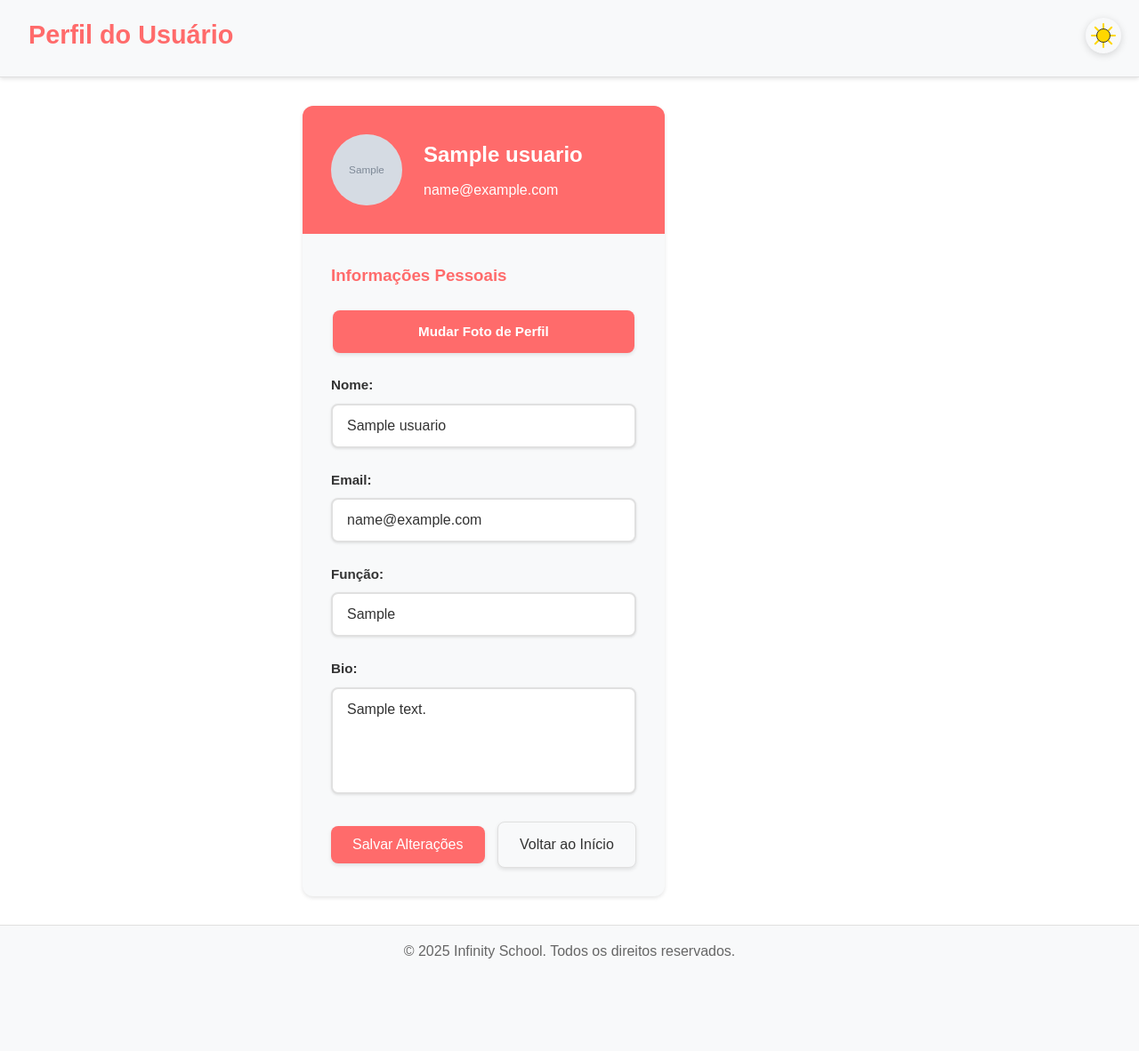
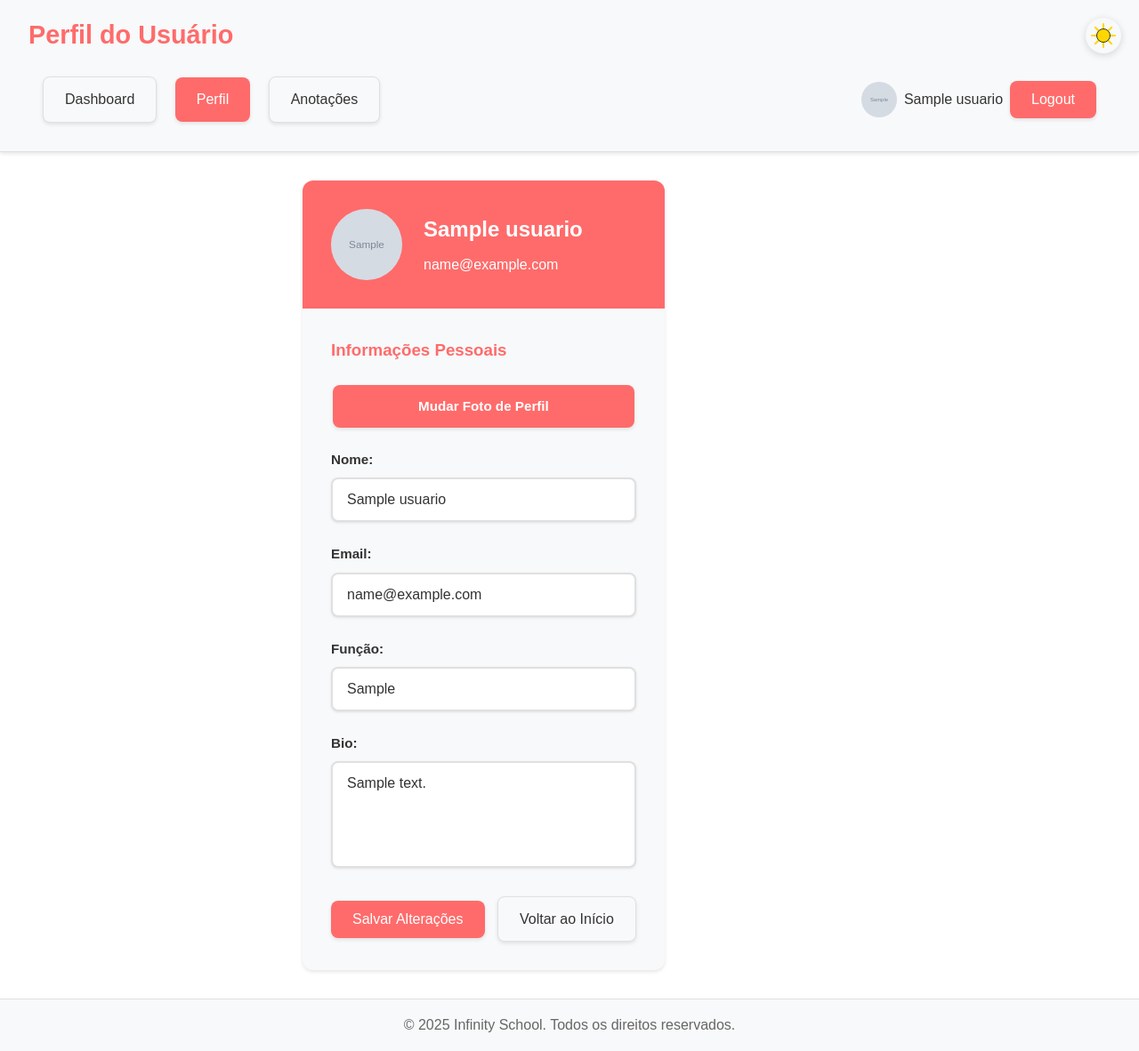
Before and after one commit to gontin/infinityboard, a Django app: page /perfil in a window 1280 px wide. Shown: the whole page at 89% size. Before the commit the page ends 1078 px from the top, so only its background shows below. Run offline with Django 5.2, Linux system fonts and the light colour scheme; a user stored in the database is signed in; tables that the repository leaves empty hold one stand-in row (values such as "Sample post"); grey boxes marked "Sample" are stand-in pictures.

Commit message:
style: detalhes

```diff
--- a/templates/perfil.html
+++ b/templates/perfil.html
@@ -4,6 +4,27 @@
 {% block title %}Perfil - Infinity School{% endblock %}
 
 {% block header_title %}Perfil do Usuário{% endblock %}
+
+{% block header %}
+<nav class="nav-menu">
+    <div class="left-menu">
+        <a href="{% url 'inicio' %}" class="btn btn-secondary">Dashboard</a>
+        <a href="{% url 'perfil' %}" class="btn btn-primary">Perfil</a>
+        <a href="{% url 'note_list' %}" class="btn btn-secondary">Anotações</a>
+    </div>
+
+    <div class="right-menu">
+        <div class="profile-container">
+            <img src="{{ user.perfil.foto }}" alt="Foto de Perfil" class="profile-img">
+            <span class="username">{{ user.perfil }}</span>
+            <form method="post" action="{% url 'logout' %}">
+                {% csrf_token %}
+                <button type="submit" class="btn btn-primary">Logout</button>
+            </form>
+        </div>
+    </div>
+</nav>
+{% endblock %}
 
 {% block content %}
 <div class="profile-container">
```
Also changed, not shown: templates/inicio.html (+0 -11 lines).
